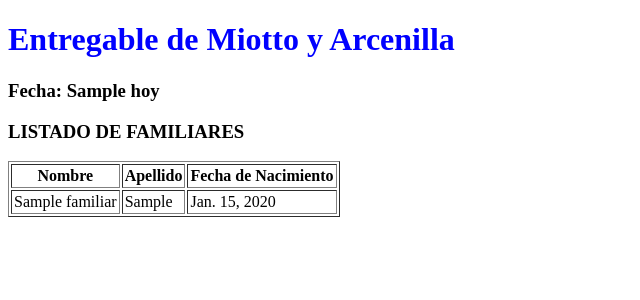
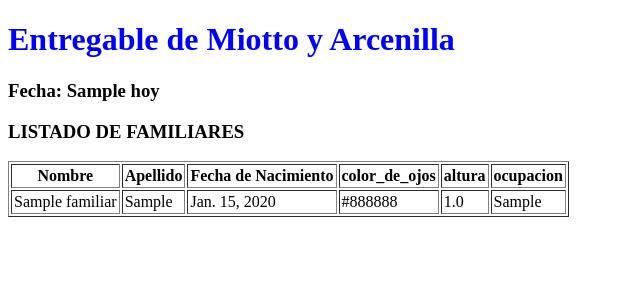
Before and after one commit to AnaArcenilla/MVT_Arcenilla_Miotto, a Django app: template templates/template.html in a window 1280 px wide. Shown: the top 300 px of the page, without its empty margins (0-640 px from the left). Run offline with Django 4.2, Linux system fonts and the light colour scheme; tables that the repository leaves empty hold one stand-in row (values such as "Sample post"); the template is opened without the code that fills it: values that come from a table or form of the project are taken from there, most other values are stand-ins (such as "Sample title", 1, 10 or a date in 2020).

Commit message:
Se gregan atributos a los familiares

```diff
--- a/app_familiares/models.py
+++ b/app_familiares/models.py
@@ -7,3 +7,6 @@ class Familiar(models.Model):
     apellido=models.CharField(max_length=30)
     dni=models.BigIntegerField()
     fecha_nacimiento=models.DateField()
+    altura=models.FloatField()
+    color_de_ojos=models.CharField(max_length=30)
+    ocupacion=models.CharField(max_length=30)
--- a/app_familiares/views.py
+++ b/app_familiares/views.py
@@ -7,11 +7,11 @@ from django.template import loader
 from app_familiares.models import Familiar
 
 def mostrar_familiares(self):
-    familiar1=Familiar(nombre="Pepe",apellido="Lopez",dni="1234567",fecha_nacimiento="1999-07-10")
+    familiar1=Familiar(nombre="Pepe",apellido="Lopez",dni="1234567",fecha_nacimiento="1999-07-10",color_de_ojos="Marrones",altura="1.60",ocupacion="carpintero")
     familiar1.save()
-    familiar2=Familiar(nombre="Juan",apellido="Perez",dni="9874563",fecha_nacimiento="2021-02-22")
+    familiar2=Familiar(nombre="Juan",apellido="Perez",dni="9874563",fecha_nacimiento="1993-02-22",color_de_ojos="Verdes",altura="1.77",ocupacion="estudiante")
     familiar2.save()
-    familiar3=Familiar(nombre="Roberto",apellido="Gomez",dni="96687741",fecha_nacimiento="1975-12-15")
+    familiar3=Familiar(nombre="Roberto",apellido="Gomez",dni="96687741",fecha_nacimiento="1975-12-15",color_de_ojos="Celestes",altura="1.82",ocupacion="emprendedor")
     familiar3.save()
 
     familiares=Familiar.objects.all()
--- a/templates/template.html
+++ b/templates/template.html
@@ -16,6 +16,9 @@
             <th scope="col"><strong>Nombre</strong></th>
             <th scope="col"><strong>Apellido</strong></th>
             <th scope="col"><strong>Fecha de Nacimiento</strong></th>
+            <th scope="col"><strong>color_de_ojos</strong></th>
+            <th scope="col"><strong>altura</strong></th>
+            <th scope="col"><strong>ocupacion</strong></th>
           </tr>
 
         {% for persona in familiares %}
@@ -23,6 +26,9 @@
                 <td>{{persona.nombre}}</td>
                 <td>{{persona.apellido}}</td>
                 <td>{{persona.fecha_nacimiento}}</td>
+                <td>{{persona.color_de_ojos}}</td>
+                <td>{{persona.altura}}</td>
+                <td>{{persona.ocupacion}}</td>
             </tr>
          {% endfor %}
 
```
Also changed, not shown: app_familiares/migrations/0001_initial.py, db.sqlite3.
